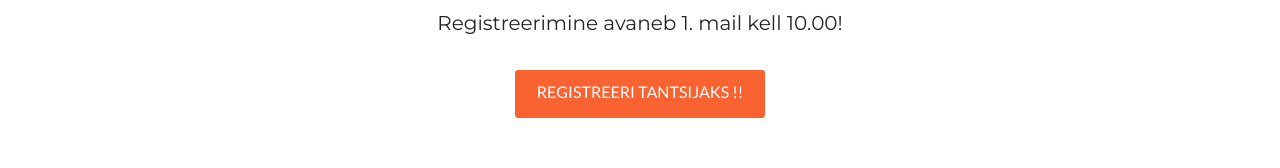
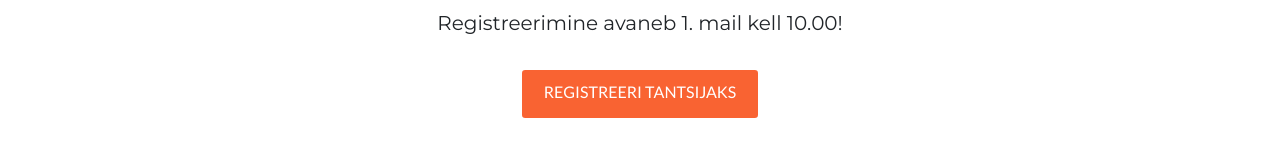
Before and after one commit to teelekaldaru/ttl, a Vue app: page /registreerimine in a window 1280 px wide. Shown: the part 307-475 px from the top of the page. Built offline with nearby package versions, Linux system fonts and the light colour scheme.

Commit message:
Fix register button

```diff
--- a/src/views/Register.vue
+++ b/src/views/Register.vue
@@ -10,7 +10,7 @@
             <h5 class="page-section-content py-4">
               Registreerimine avaneb 1. mail kell 10.00!
             </h5>
-            <button type="button" class="btn btn-lg btn-primary" @click="openForm()">REGISTREERI TANTSIJAKS !!</button>
+            <button type="button" class="btn btn-lg btn-primary" @click="openForm()">REGISTREERI TANTSIJAKS</button>
           </div>
         </div>
       </div>
```
